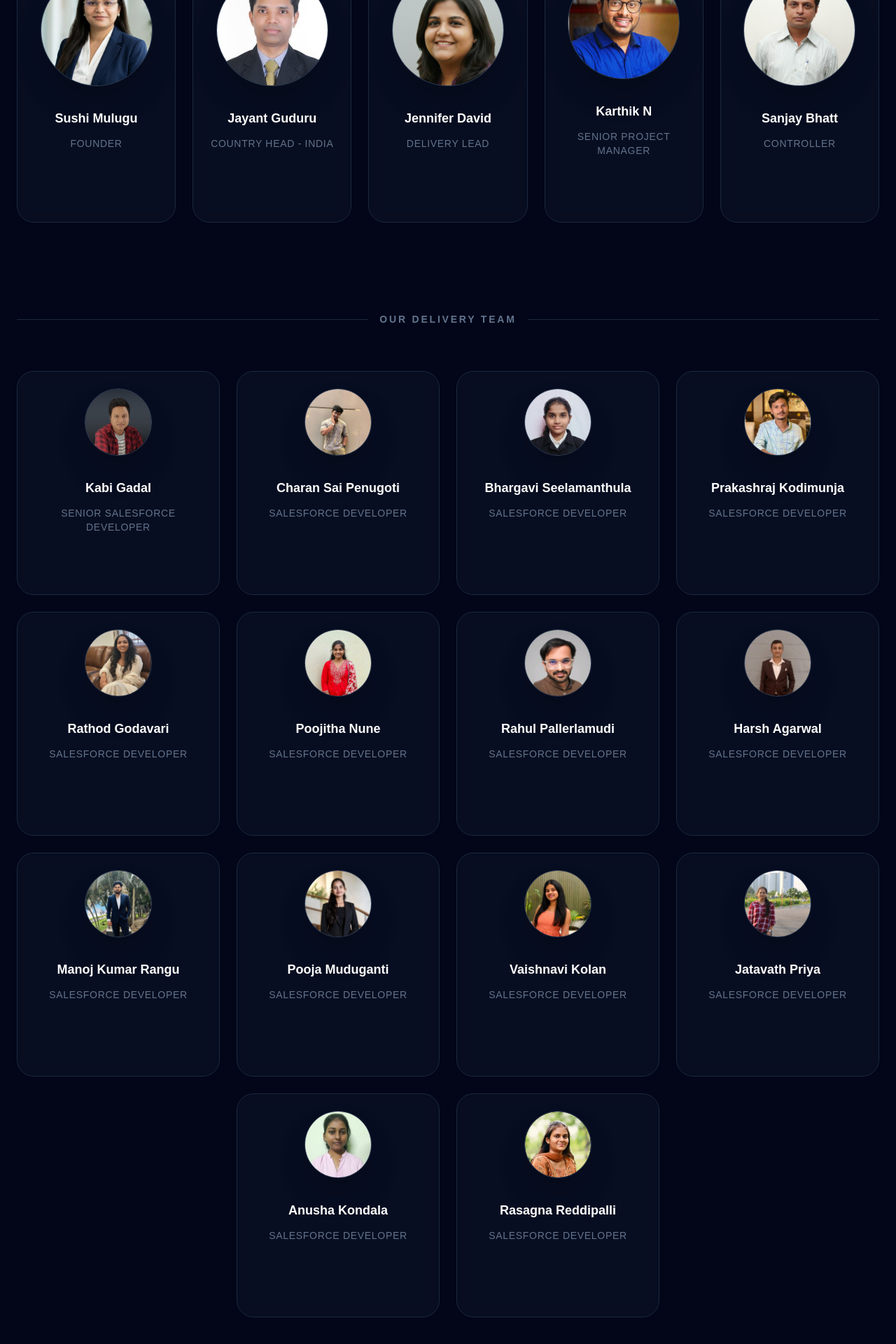
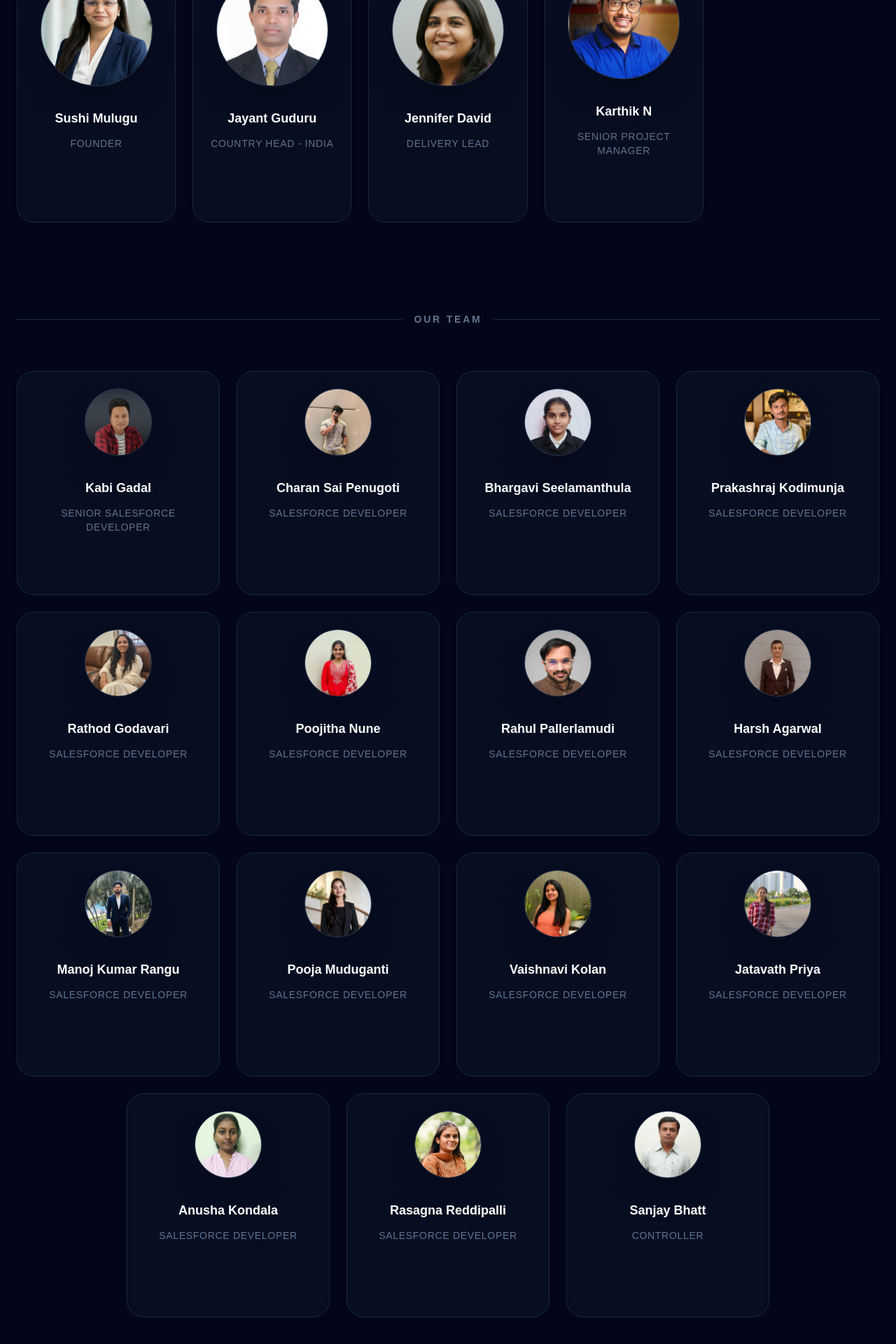
Before and after one commit to Omnicloud-Software-Consulting-Pvt-Ltd/OmniCloud-Website-2026, a Next.js app: page /team in a window 1280 px wide. Shown: the part 814-2734 px from the top of the page at 70% size. Built offline with nearby package versions, Linux system fonts and the light colour scheme.

Commit message:
Team: move Sanjay Bhatt to Our Team (was Leadership), rename Delivery Team -> Our Team
Leadership slot kept open for incoming Head of HR. Co-Authored-By: Claude Opus 4.8 (1M context) <noreply@anthropic.com>

```diff
--- a/app/team/page.tsx
+++ b/app/team/page.tsx
@@ -45,12 +45,6 @@ const DeliveryLeadership: Member[] = [
     role: 'Senior Project Manager',
     linkedin: 'https://www.linkedin.com/in/karthik-nagalingam-008a3ba2/',
     image: '/assets/team/Karthik.jpg',
-  },
-  {
-    name: 'Sanjay Bhatt',
-    role: 'Controller',
-    linkedin: 'https://www.linkedin.com/in/sanjay-bhatt-94882613/',
-    image: '/assets/team/Sanjay.jpg',
   },
   {},
 ];
@@ -148,6 +142,12 @@ const Team: Member[] = [
     role: 'Salesforce Developer',
     linkedin: 'https://www.linkedin.com/in/r-rasagna/',
     image: '/assets/team/Rasagna.jpg',
+  },
+  {
+    name: 'Sanjay Bhatt',
+    role: 'Controller',
+    linkedin: 'https://www.linkedin.com/in/sanjay-bhatt-94882613/',
+    image: '/assets/team/Sanjay.jpg',
   },
 ];
 
@@ -397,7 +397,7 @@ export default function TeamPage() {
             className="flex items-center gap-4 mb-16"
           >
              <div className="h-px bg-slate-800 flex-grow" />
-             <h2 className="font-space text-sm font-bold text-slate-500 tracking-[0.2em] uppercase">Our Delivery Team</h2>
+             <h2 className="font-space text-sm font-bold text-slate-500 tracking-[0.2em] uppercase">Our Team</h2>
              <div className="h-px bg-slate-800 flex-grow" />
           </motion.div>
 
```
